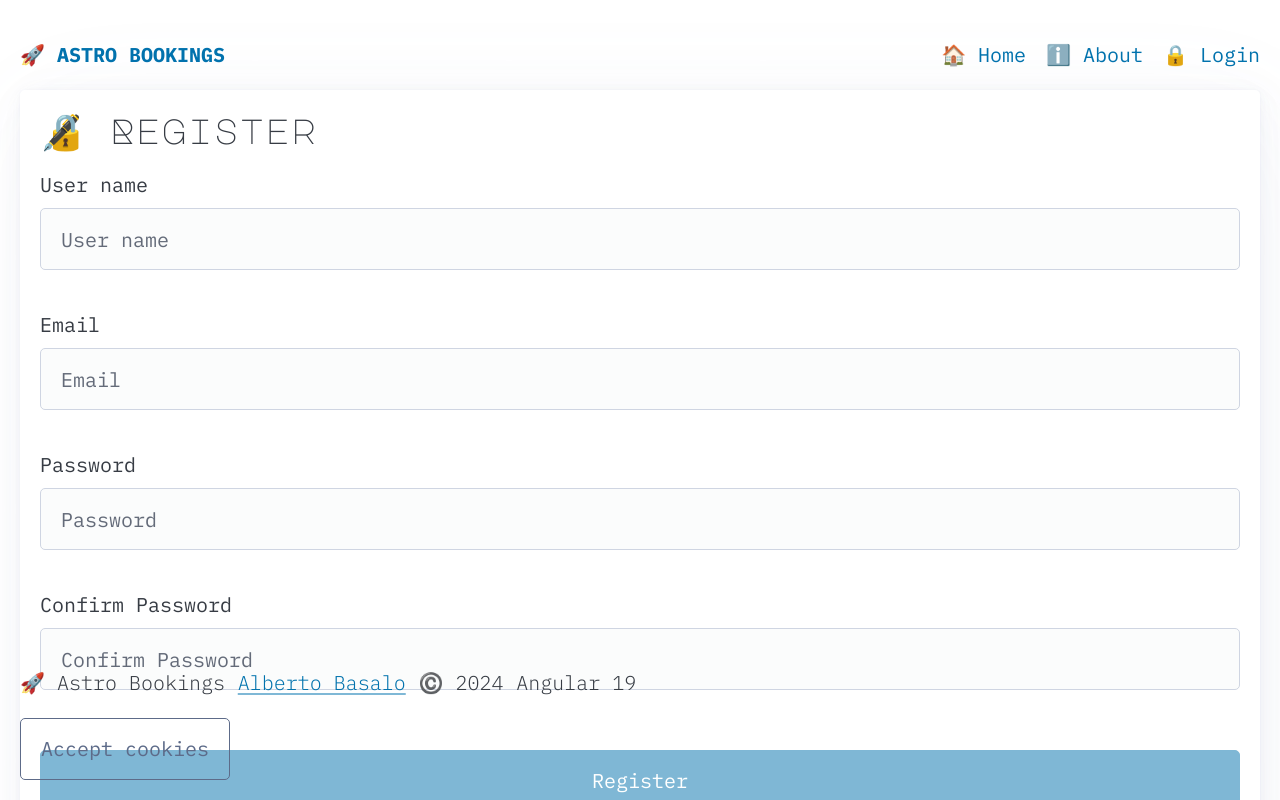
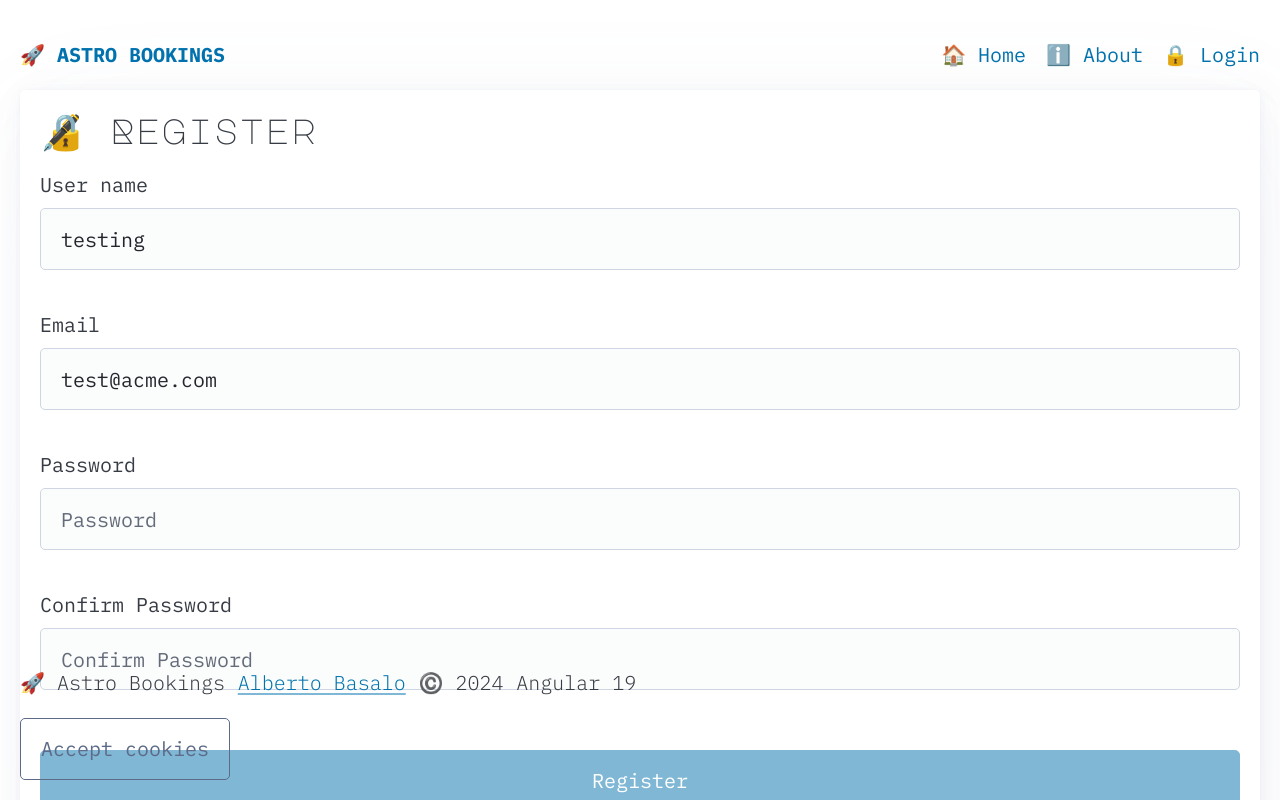
Before and after one commit to AlbertoBasalo/ng19-min-lab-astro-bookings, an Angular app: page /auth/register in a window 1280 px wide. Shown: the top 800 px of the page. Built offline with nearby package versions, Linux system fonts and the light colour scheme; no server answers.

Commit message:
fix: password change effect trigger when any model changes

```diff
--- a/src/app/routes/auth/register/register.form.ts
+++ b/src/app/routes/auth/register/register.form.ts
@@ -1,4 +1,14 @@
-import { Component, computed, effect, inject, output, OutputEmitterRef, signal, viewChild, WritableSignal } from "@angular/core";
+import { JsonPipe } from "@angular/common";
+import {
+  Component,
+  effect,
+  inject,
+  output,
+  OutputEmitterRef,
+  signal,
+  viewChild,
+  WritableSignal,
+} from "@angular/core";
 import { FormsModule, NgModel } from "@angular/forms";
 import { RegisterDto } from "@models/register.dto";
 import { FormsService } from "@services/forms.service";
@@ -9,8 +19,8 @@ import { FormsService } from "@services/forms.service";
  * @requires FormsService to check if the model must be marked as invalid
  */
 @Component({
-  selector: 'lab-register-form',
-  imports: [FormsModule],
+  selector: "lab-register-form",
+  imports: [FormsModule, JsonPipe],
   template: `
     <form #f="ngForm">
       <fieldset>
@@ -25,8 +35,7 @@ import { FormsService } from "@services/forms.service";
             #usernameModel="ngModel"
             required
             minlength="3"
-            [attr.aria-invalid]="modelInvalid(usernameModel)"
-          />
+            [attr.aria-invalid]="modelInvalid(usernameModel)" />
           @if(modelInvalid(usernameModel)){
           <small>User name must be at least 3 characters long</small>
           }
@@ -42,8 +51,7 @@ import { FormsService } from "@services/forms.service";
             #emailModel="ngModel"
             required
             email
-            [attr.aria-invalid]="modelInvalid(emailModel)"
-          />
+            [attr.aria-invalid]="modelInvalid(emailModel)" />
           @if(modelInvalid(emailModel)){
           <small>Invalid email</small>
           }
@@ -59,8 +67,7 @@ import { FormsService } from "@services/forms.service";
             #passwordModel="ngModel"
             required
             minlength="4"
-            [attr.aria-invalid]="modelInvalid(passwordModel)"
-          />
+            [attr.aria-invalid]="modelInvalid(passwordModel)" />
           @if(modelInvalid(passwordModel)){
           <small>Password must be at least 4 characters long</small>
           }
@@ -74,17 +81,17 @@ import { FormsService } from "@services/forms.service";
             placeholder="Confirm Password"
             [(ngModel)]="confirmPassword"
             #confirmPasswordModel="ngModel"
-            [attr.aria-invalid]="modelInvalid(confirmPasswordModel)"
-          />
+            [attr.aria-invalid]="modelInvalid(confirmPasswordModel)" />
         </section>
       </fieldset>
       <button type="submit" [disabled]="f.invalid" (click)="submit()">
         Register
       </button>
+      <pre>{{ f.errors | json }} - {{ f.invalid ? "invalid" : "valid" }}</pre>
     </form>
   `,
 })
-export  class RegisterForm {
+export class RegisterForm {
   private readonly formsService = inject(FormsService);
   /**
    * Emits an event when the form is submitted
@@ -92,32 +99,37 @@ export  class RegisterForm {
    * @example
    * <lab-register-form (register)="register($event)" />
    */
-  public readonly register: OutputEmitterRef<RegisterDto> = output<RegisterDto>();
+  public readonly register: OutputEmitterRef<RegisterDto> =
+    output<RegisterDto>();
 
-  protected readonly username: WritableSignal<string> = signal('');
-  protected readonly email: WritableSignal<string> =   signal('');
-  protected readonly password: WritableSignal<string> = signal('');
-  protected readonly confirmPassword: WritableSignal<string> = signal('');
+  protected readonly username: WritableSignal<string> = signal("testing");
+  protected readonly email: WritableSignal<string> = signal("test@acme.com");
+  protected readonly password: WritableSignal<string> = signal("");
+  protected readonly confirmPassword: WritableSignal<string> = signal("");
 
   /**
    * Checks if the model must be marked as invalid
    * - It is a helper function to avoid pristine invalid marks
    */
-  protected readonly modelInvalid = (model: NgModel): boolean | undefined => this.formsService.modelInvalid(model);
+  protected readonly modelInvalid = (model: NgModel): boolean | undefined =>
+    this.formsService.modelInvalid(model);
 
   /**
    * The confirm password model template reference
    * - A view child signal to selects an element by its _Angular#Id_
    */
-  protected readonly confirmPasswordModel = viewChild<NgModel>('confirmPasswordModel');
+  protected readonly confirmPasswordModel = viewChild<NgModel>(
+    "confirmPasswordModel"
+  );
 
   /**
    * The passwords matches computed signal
    * - It is a computed signal to check if the passwords are the same
    */
-  private readonly passwordsMatches = computed(
-    () => this.password() === this.confirmPassword()
-  );
+  // private readonly passwordsMatches = computed(
+  //   () => this.password() === this.confirmPassword()
+  // WARNING: This ONLY TRIGGERS WHEN THE BOOLEAN VALUE CHANGES, BUT OMITS CERTAIN SCENARIOS
+  // );
 
   /**
    * The password validation effect
@@ -127,10 +139,15 @@ export  class RegisterForm {
    * - the passwords matches computed signal changes
    */
   private passwordValidationEffect = effect(() => {
+    // Triggers
+    const password = this.password();
+    const confirmPassword = this.confirmPassword();
+    const passwordMatches = password === confirmPassword;
     const model = this.confirmPasswordModel();
     if (!model) return;
+    // Effects
     const control = model.control;
-    if (this.passwordsMatches()) {
+    if (passwordMatches) {
       control.setErrors(null);
     } else {
       control.setErrors({ passwordMismatch: true });
```
